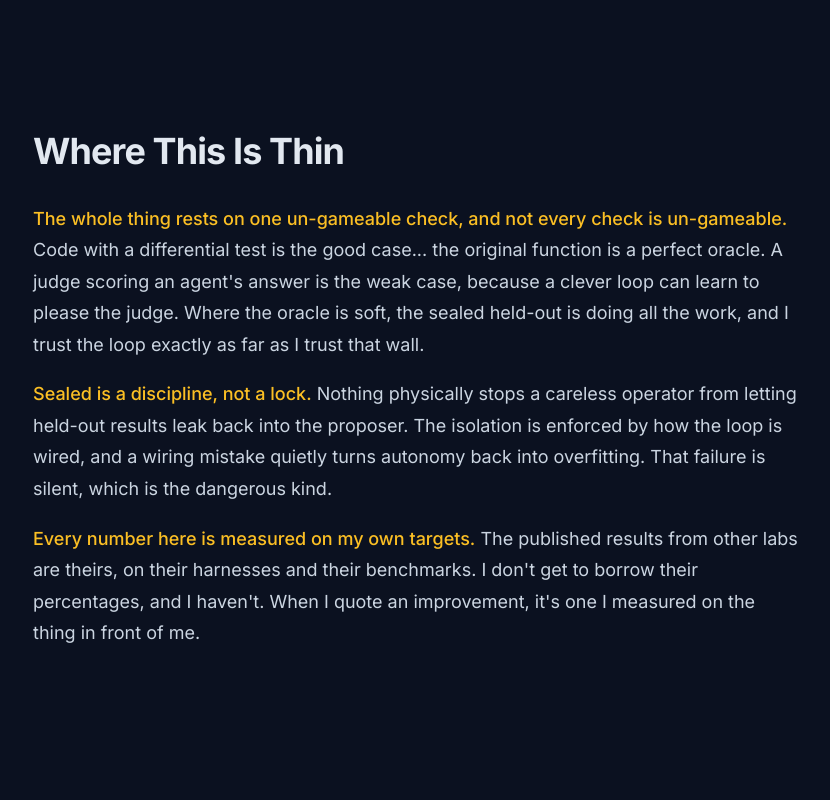
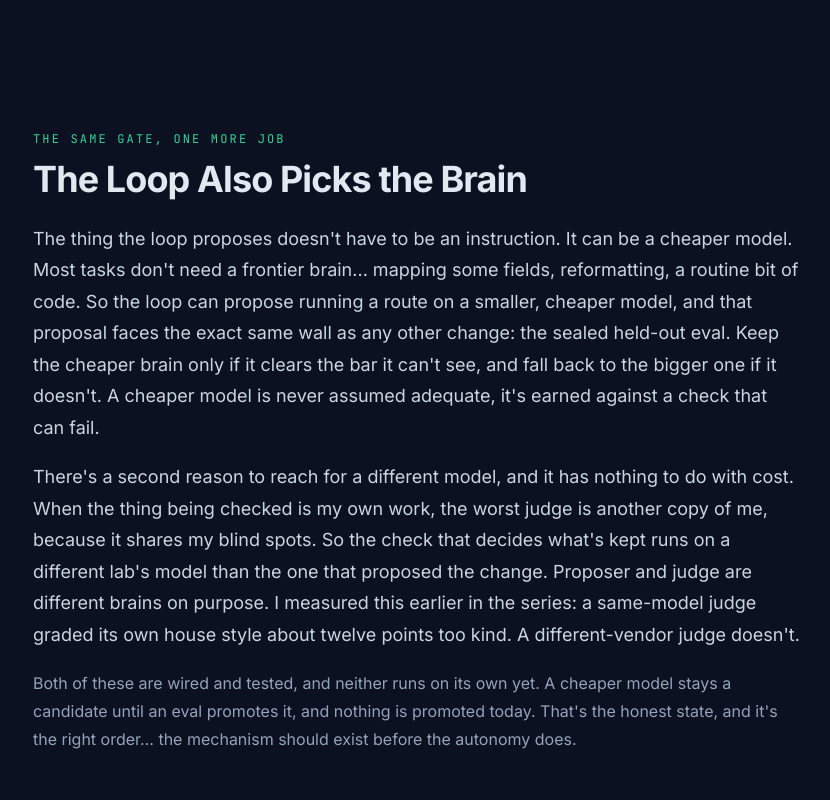
Before and after one commit to jtehrani84/context-engineering-part-9, a plain HTML site: page index.html in a window 1280 px wide. Shown: the part 4760-5560 px from the top of the page, without its empty margins (119-949 px from the left). Drawn offline with nearby package versions, Linux system fonts and the light colour scheme.

Commit message:
Part 9: weave in model-selection-by-task (BYOLLM · per-agent/subagent model_config)

```diff
--- a/index.html
+++ b/index.html
@@ -200,6 +200,17 @@
     </div>
   </section>
 
+  <!-- 7b. THE LOOP ALSO PICKS THE BRAIN -->
+  <section class="py-16 md:py-24 reveal">
+    <div class="font-mono text-xs uppercase eyebrow text-emerald mb-3">The same gate, one more job</div>
+    <h2 class="text-2xl md:text-4xl font-bold tracking-tight mb-6">The Loop Also Picks the Brain</h2>
+    <div class="prose-lg max-w-3xl text-slate-300 text-lg">
+      <p>The thing the loop proposes doesn't have to be an instruction. It can be a cheaper model. Most tasks don't need a frontier brain... mapping some fields, reformatting, a routine bit of code. So the loop can propose running a route on a smaller, cheaper model, and that proposal faces the exact same wall as any other change: the sealed held-out eval. Keep the cheaper brain only if it clears the bar it can't see, and fall back to the bigger one if it doesn't. A cheaper model is never assumed adequate, it's earned against a check that can fail.</p>
+      <p>There's a second reason to reach for a different model, and it has nothing to do with cost. When the thing being checked is my own work, the worst judge is another copy of me, because it shares my blind spots. So the check that decides what's kept runs on a different lab's model than the one that proposed the change. Proposer and judge are different brains on purpose. I measured this earlier in the series: a same-model judge graded its own house style about twelve points too kind. A different-vendor judge doesn't.</p>
+      <p class="text-slate-400 text-base">Both of these are wired and tested, and neither runs on its own yet. A cheaper model stays a candidate until an eval promotes it, and nothing is promoted today. That's the honest state, and it's the right order... the mechanism should exist before the autonomy does.</p>
+    </div>
+  </section>
+
   <!-- 8. WHERE THIS IS THIN -->
   <section class="py-16 md:py-24 reveal">
     <h2 class="text-2xl md:text-4xl font-bold tracking-tight mb-8">Where This Is Thin</h2>
```
